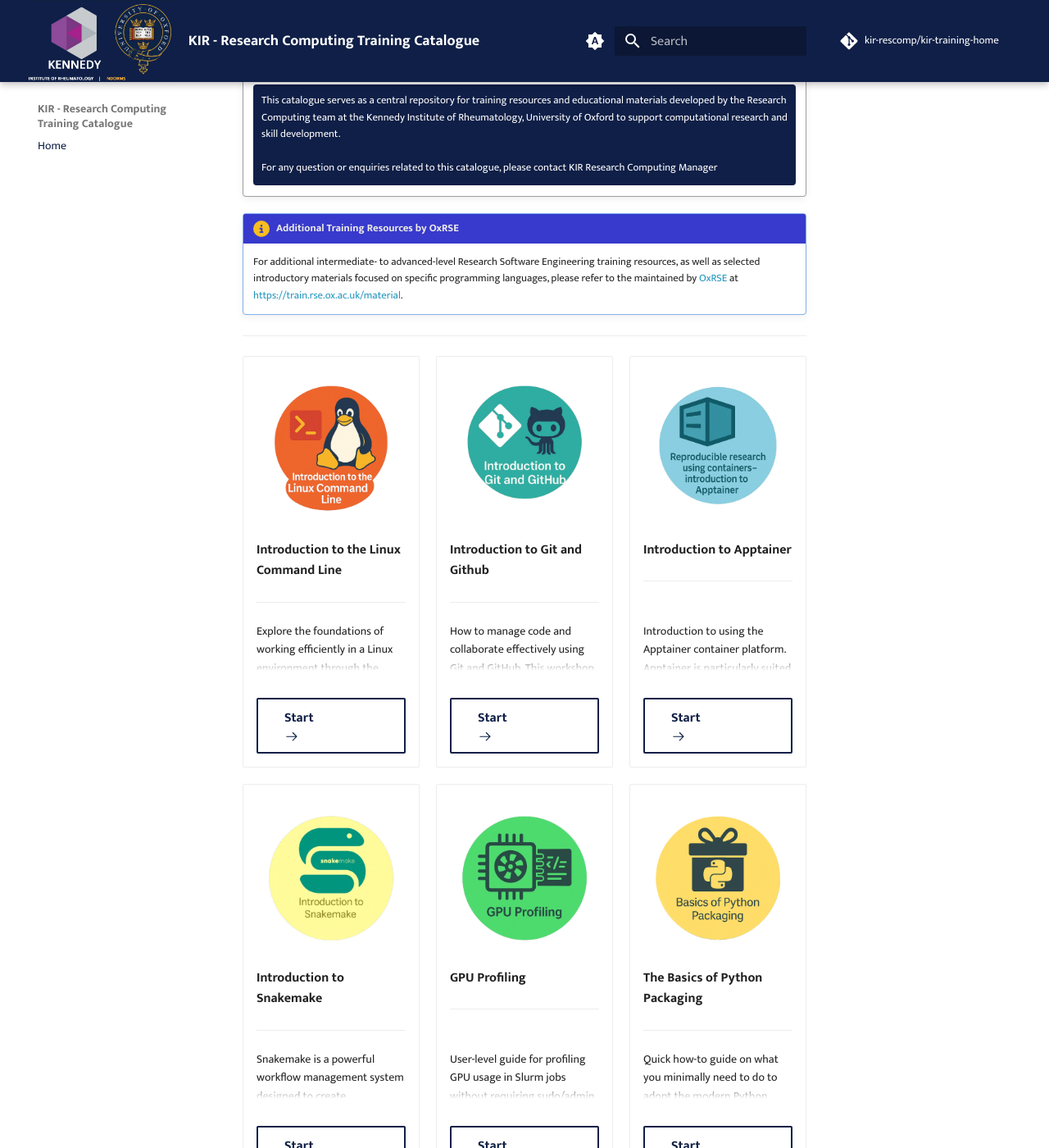
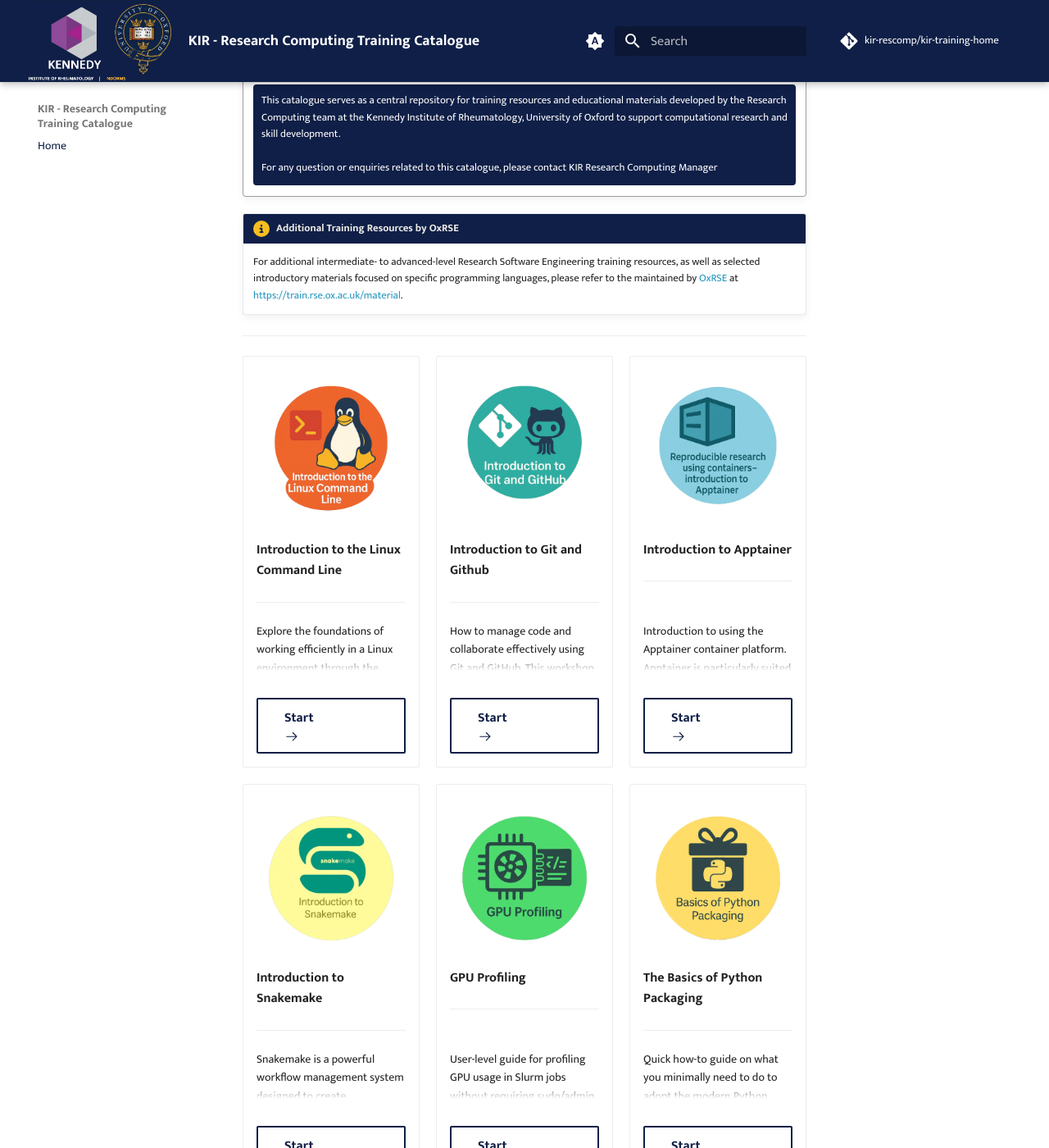
Before and after one commit to kir-rescomp/kir-training-home, an MkDocs documentation site: the page built from docs/index.md, in a window 1280 px wide and 1400 px high, scrolled down 325 px. Shown: the whole window at 82% size. Built offline with MkDocs 1.6.1 and Material for MkDocs 9.7.7, drawn with Linux system fonts in a browser that asks for light colours; comment, search, counter and statistics services are not loaded.

Commit message:
circle-info admonition colour change to Oxford blue 15,31,71

```diff
--- a/docs/stylesheets/extra.css
+++ b/docs/stylesheets/extra.css
@@ -602,12 +602,12 @@
   }
   .md-typeset .admonition.circle-info,
   .md-typeset details.circle-info {
-    border-color: rgb(131, 174, 238);
+    border-color: rgb(230, 234, 240);
   }
   .md-typeset .circle-info > .admonition-title,
   .md-typeset .circle-info > summary {
     color:rgb(238, 236, 231);
-    background-color: rgba(24, 27, 196, 0.863);
+    background-color: rgba(15,31,71);
   }
   .md-typeset .circle-info > .admonition-title::before,
   .md-typeset .circle-info > summary::before {
```
